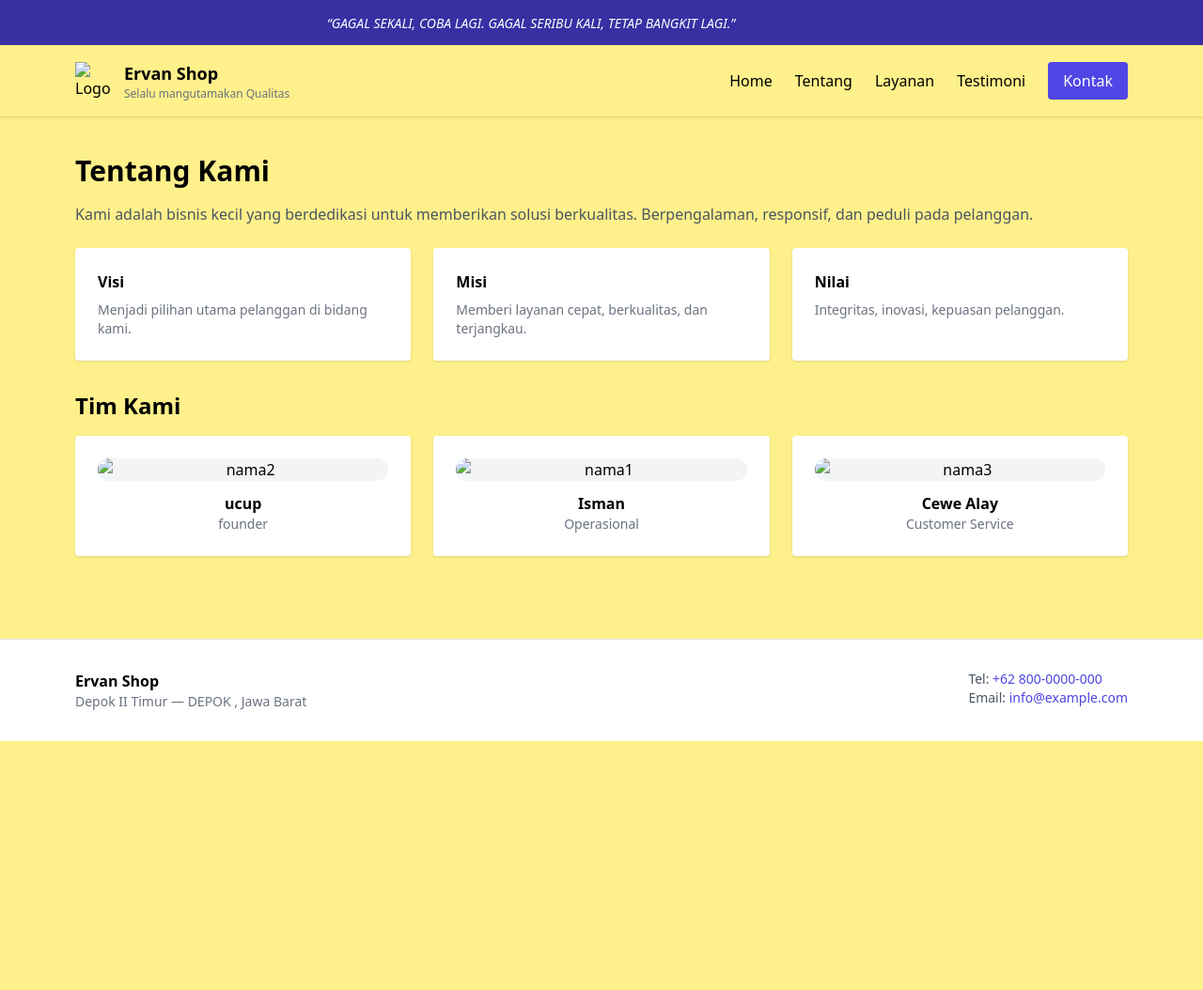
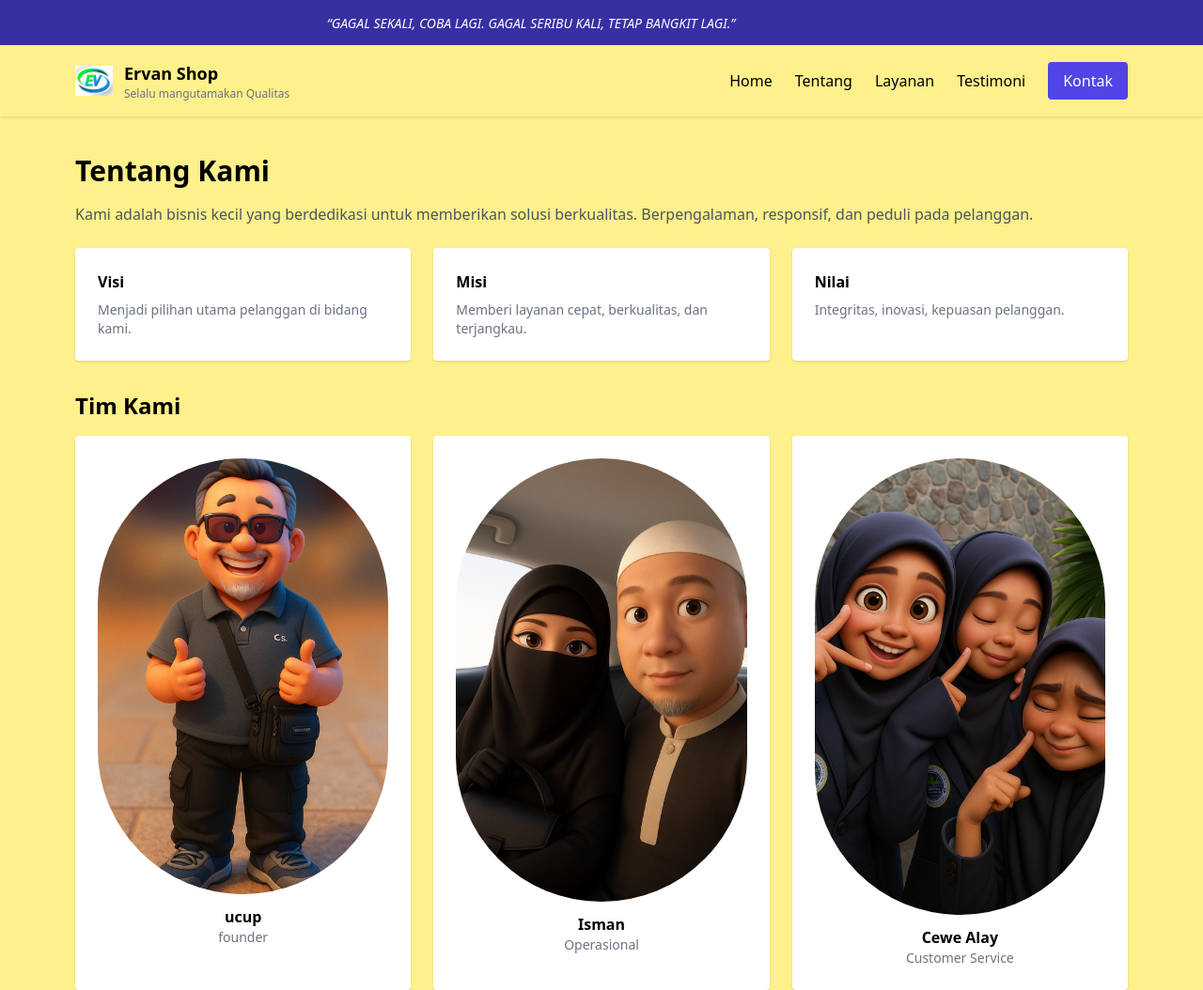
Before and after one commit to ervanshop/ervanshop.github.io, a plain HTML site: page about.html in a window 1280 px wide. Shown: the top 1054 px of the page at 94% size. Before the commit the page ends 800 px from the top, so only its background shows below. Drawn offline with nearby package versions, Linux system fonts and the light colour scheme.

Commit message:
Update about.html

```diff
--- a/about.html
+++ b/about.html
@@ -32,7 +32,7 @@
 <header class="bg-blue shadow">
   <div class="max-w-6xl mx-auto px-4 py-4 flex items-center justify-between">
     <a href="index.html" class="flex items-center gap-3">
-      <img src="images/logo.jpg" alt="Logo" class="w-10 h-10 object-contain" />
+      <img src="logo.jpg" alt="Logo" class="w-10 h-10 object-contain" />
         <rect width="100%" height="100%" rx="6" fill="currentColor" />
       </svg>
       <div>
@@ -80,21 +80,21 @@
     <div class="grid sm:grid-cols-3 gap-6">
 
       <div class="text-center bg-white p-6 rounded shadow">
-        <img src="images/Ucup.jpg" alt="nama2" class="w-25 h-26 rounded-full bg-gray-100 mx-auto mb-3 flex items-center justify-center"Foto/>
+        <img src="Ucup.jpg" alt="nama2" class="w-25 h-26 rounded-full bg-gray-100 mx-auto mb-3 flex items-center justify-center"Foto/>
 
 
         <div class="font-bold">ucup</div>
         <div class="text-sm text-gray-500">founder</div>
       </div>
       <div class="text-center bg-white p-6 rounded shadow">
-        <img src="images/isman.jpg" alt="nama1" class="w-25 h-26 rounded-full bg-gray-100 mx-auto mb-3 flex items-center justify-center"Foto/>
+        <img src="isman.jpg" alt="nama1" class="w-25 h-26 rounded-full bg-gray-100 mx-auto mb-3 flex items-center justify-center"Foto/>
 
 
         <div class="font-bold">Isman</div>
         <div class="text-sm text-gray-500">Operasional</div>
       </div>
       <div class="text-center bg-white p-6 rounded shadow">
-        <img src="images/cewe_alay.jpg" alt="nama3" class="w-25 h-26 rounded-full bg-gray-100 mx-auto mb-3 flex items-center justify-center"Foto/>
+        <img src="cewe_alay.jpg" alt="nama3" class="w-25 h-26 rounded-full bg-gray-100 mx-auto mb-3 flex items-center justify-center"Foto/>
 
 
         <div class="font-bold">Cewe Alay</div>
```
